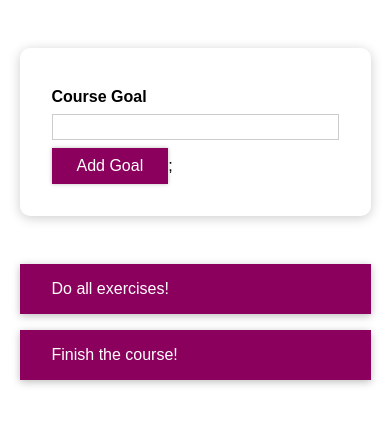
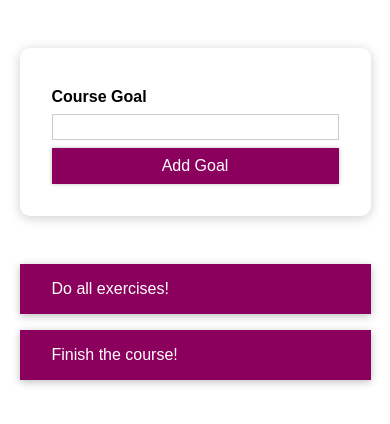
Before and after one commit to SteveLabrinos/react-playground, a React (Create React App) app: page / in a window 390 px wide. Shown: the top 424 px of the page. Built offline with nearby package versions, Linux system fonts and the light colour scheme.

Commit message:
add media query to strech button on modile

```diff
--- a/src/components/CourseGoals/CourseInput/CourseInput.js
+++ b/src/components/CourseGoals/CourseInput/CourseInput.js
@@ -54,7 +54,7 @@
         <label>Course Goal</label>
         <input type='text' onChange={goalInputChangeHandler} />
       </FormControl>
-      <Button type='submit'>Add Goal</Button>;
+      <Button type='submit'>Add Goal</Button>
     </form>
   );
 };
--- a/src/components/UI/Button/Button.js
+++ b/src/components/UI/Button/Button.js
@@ -2,6 +2,7 @@
 import './Button.css';
 
 const Button = styled.button`
+  width: 100%;
   font: inherit;
   padding: 0.5rem 1.5rem;
   border: 1px solid #8b005d;
@@ -9,6 +10,10 @@
   background: #8b005d;
   box-shadow: 0 0 4px rgba(0, 0, 0, 0.26);
   cursor: pointer;
+
+  @media (min-width: 768px) {
+    width: auto;
+  }
 
   &:focus {
     outline: none;
```
